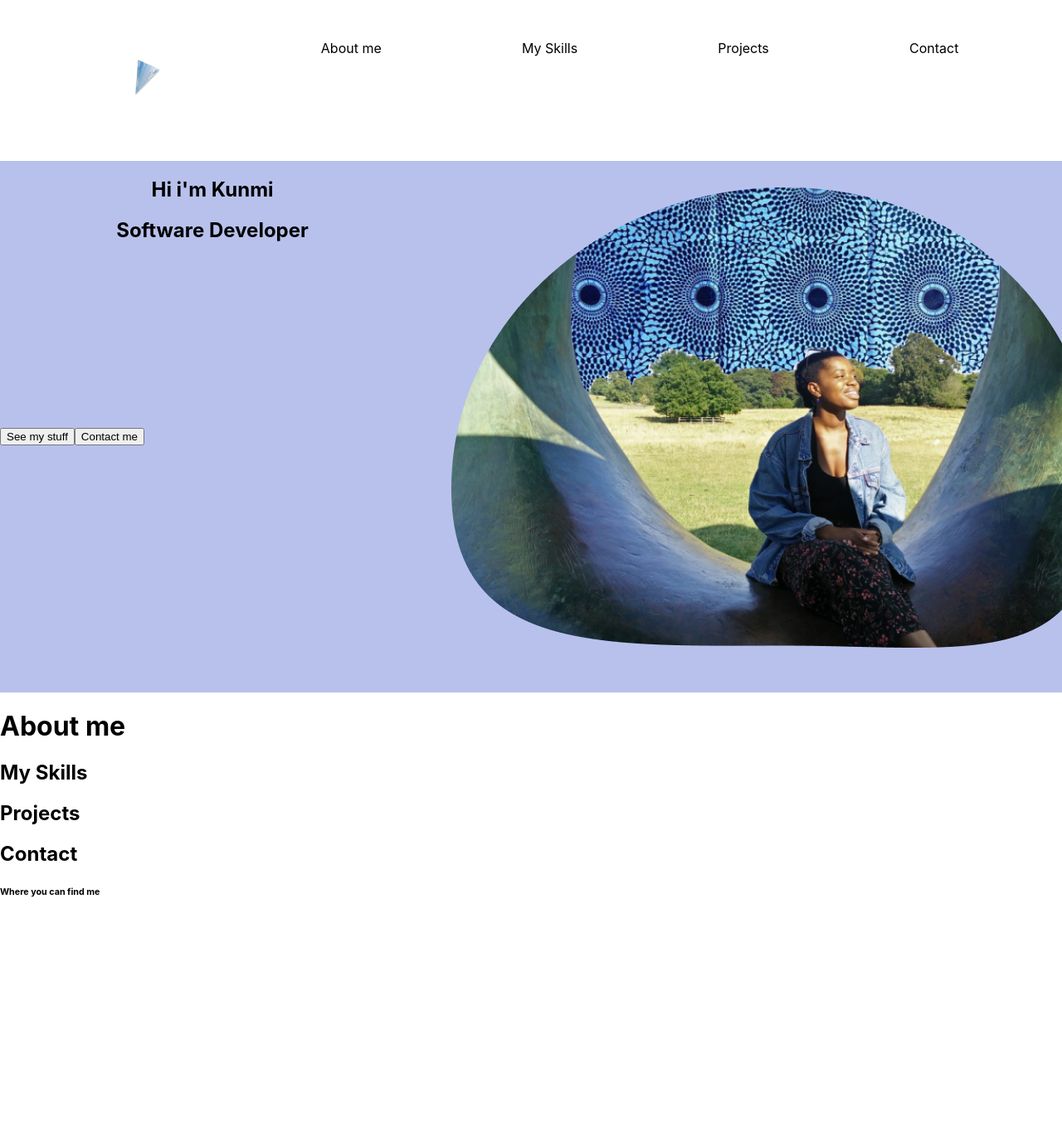
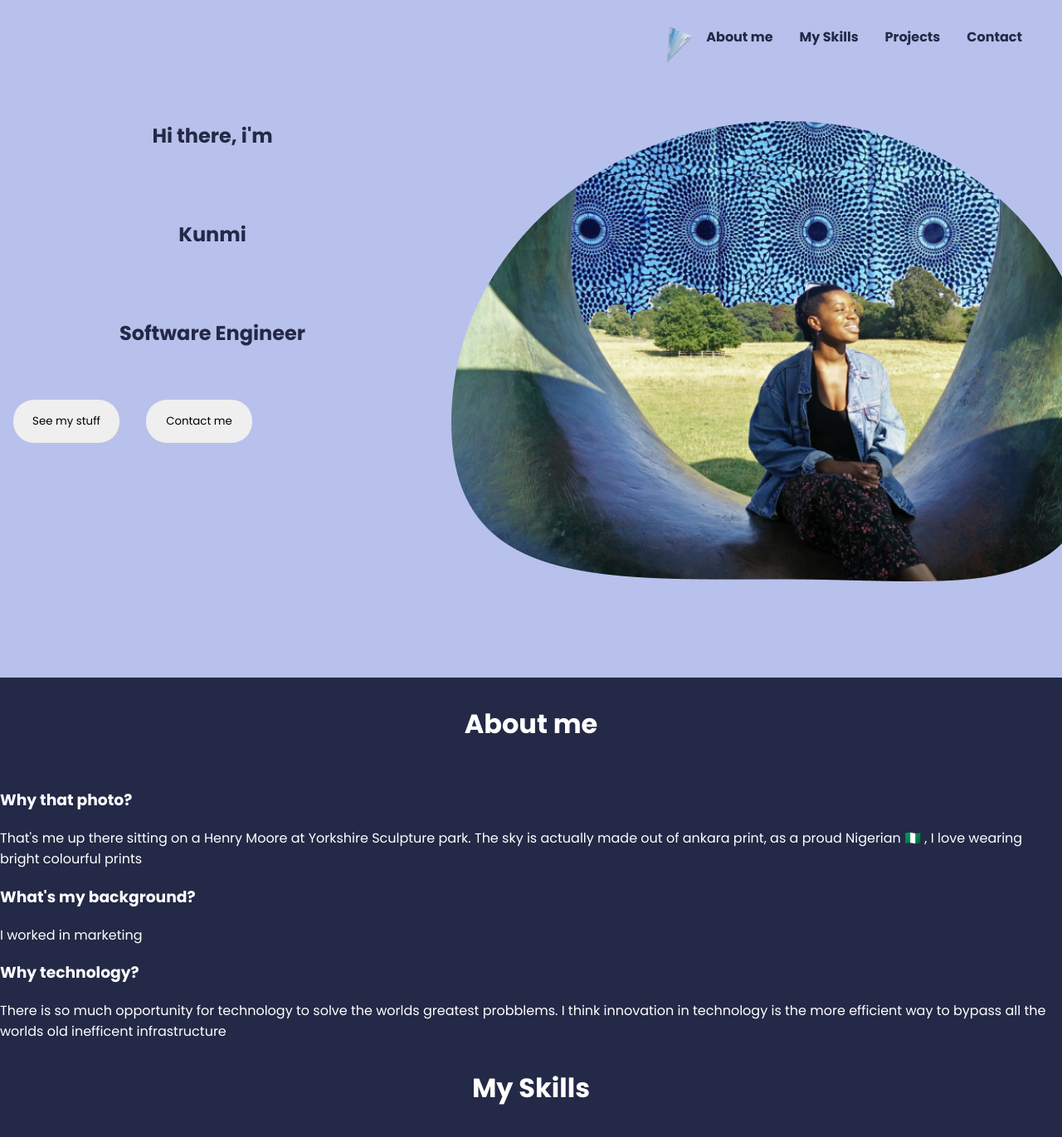
Before and after one commit to kumsw/portfolio-website, a React app: page / in a window 1280 px wide. Shown: the top 1371 px of the page at 83% size. Before the commit the page ends 1107 px from the top, so only its background shows below. Built offline with nearby package versions, Linux system fonts and the light colour scheme.

Commit message:
added font

```diff
--- a/public/index.html
+++ b/public/index.html
@@ -5,13 +5,11 @@
     <link rel="icon" href="%PUBLIC_URL%/favicon.ico" />
     <meta name="viewport" content="width=device-width, initial-scale=1" />
     <meta name="theme-color" content="#000000" />
-    <meta
-      name="description"
-      content="Web site created using create-react-app"
-    />
+    <meta name="Kunmi Williams" content="Kunmi Williams|Software Engineer" />
 
+    <link rel="preconnect" href="https://fonts.gstatic.com" />
     <link
-      href="https://fonts.googleapis.com/css2?family=Poppins&display=swap"
+      href="https://fonts.googleapis.com/css2?family=Poppins:wght@400;600;700&display=swap"
       rel="stylesheet"
     />
     <!--
--- a/src/Components/App/App.module.css
+++ b/src/Components/App/App.module.css
@@ -1,4 +1,6 @@
 .app {
+  font-family: "Poppins", sans-serif;
+  background-color: #232946;
   width: 100%;
   height: 100%;
 }
--- a/src/Components/CtaButton/ctaButton.module.css
+++ b/src/Components/CtaButton/ctaButton.module.css
@@ -0,0 +1,8 @@
+button {
+  font-family: "Poppins", sans-serif;
+  width: 8rem;
+  border: none;
+  border-radius: 25px;
+  padding: 1rem;
+  margin: 1rem;
+}
--- a/src/Components/CtaButton/index.js
+++ b/src/Components/CtaButton/index.js
@@ -1,7 +1,7 @@
 import styles from "./ctaButton.module.css";
 
 function CtaButton({ buttonText }) {
-  return <button>{buttonText}</button>;
+  return <button className={styles.button}>{buttonText}</button>;
 }
 
 export default CtaButton;
--- a/src/Components/Heading/heading.module.css
+++ b/src/Components/Heading/heading.module.css
@@ -0,0 +1,5 @@
+.heading {
+  margin-top: 0px;
+  padding: 2rem;
+  text-align: center;
+}
--- a/src/Components/Heading/index.js
+++ b/src/Components/Heading/index.js
@@ -1,7 +1,7 @@
 import styles from "./heading.module.css";
 
 function Heading({ text }) {
-  return <h1>{text}</h1>;
+  return <h1 className={styles.heading}>{text}</h1>;
 }
 
 export default Heading;
--- a/src/Components/Navbar/index.js
+++ b/src/Components/Navbar/index.js
@@ -10,14 +10,13 @@ import logo from "./Polygon3Kunmi_home_spikes.png";
 function Navbar() {
   return (
     <nav className={styles.nav}>
+      <img
+        className={styles.navLogo}
+        alt="Kunmi Logo"
+        src={logo}
+        onClick={scroll.scrollToTop}
+      />
       <div className={styles.container}>
-        <img
-          className={styles.navLogo}
-          alt="Kunmi Logo"
-          src={logo}
-          onClick={scroll.scrollToTop}
-        />
-
         {navItems.map((item) => {
           return (
             <Link
--- a/src/Components/Navbar/navbar.module.css
+++ b/src/Components/Navbar/navbar.module.css
@@ -1,37 +1,27 @@
-.container {
-  text-align: center;
-  display: flex;
-  flex-direction: row;
-  justify-content: space-around;
-  flex-wrap: wrap;
-  width: 100%;
-  margin: 1rem;
-  padding: 1rem;
-  z-index: 10;
-  border-bottom: black;
-  border-width: 0.2rem;
-}
-.container h4 {
-  float: left;
-}
-
-.navBar {
-  display: flex;
-  justify-content: center;
-  flex-direction: row;
-  padding: 1rem;
-}
-
 .nav {
   display: flex;
   flex-direction: row;
-  padding: 0.5rem;
+  justify-content: flex-end;
+  padding: 2rem;
+  z-index: 10;
+  border-width: 0.2rem;
+  background-color: #b8c1ec;
 }
 
+.container {
+  justify-content: flex-end;
+}
 a {
-  padding: 0.5rem;
+  padding: 1rem;
 }
 .navLogo {
   height: 50px;
   width: 45px;
+  padding: 0px;
+  justify-content: flex-start;
 }
+
+.navItem {
+  color: #232946;
+  font-weight: bold;
+}
--- a/src/Components/TextContent/index.js
+++ b/src/Components/TextContent/index.js
@@ -1,7 +1,7 @@
 import styles from "./textContent.module.css";
 
 function TextContent({ text }) {
-  return <p>{text}</p>;
+  return <p className={styles.textContent}>{text}</p>;
 }
 
 export default TextContent;
--- a/src/Components/TextContent/textContent.module.css
+++ b/src/Components/TextContent/textContent.module.css
@@ -0,0 +1,3 @@
+.textContent {
+  margin: 0px;
+}
--- a/src/Pages/AboutMe/aboutMe.module.css
+++ b/src/Pages/AboutMe/aboutMe.module.css
@@ -0,0 +1,5 @@
+.aboutMe {
+  margin-top: 0px;
+  background-color: #232946;
+  color: white;
+}
--- a/src/Pages/AboutMe/index.js
+++ b/src/Pages/AboutMe/index.js
@@ -1,9 +1,32 @@
+import styles from "./aboutMe.module.css";
 import Heading from "../../Components/Heading";
+import Text from "../../Components/TextContent";
 
 export default function AboutMe() {
   return (
-    <div>
-      <Heading text={"About me"}></Heading>
+    <div className={styles.aboutMe}>
+      <Heading className={styles.heading} text={"About me"}></Heading>
+
+      <section className={styles.section}>
+        <h3>Why that photo? </h3>
+        <Text
+          text={
+            "That's me up there sitting on a Henry Moore at Yorkshire Sculpture park. The sky is actually made out of ankara print, as a proud Nigerian 🇳🇬 , I love wearing bright colourful prints"
+          }
+        ></Text>
+      </section>
+      <section className={styles.section}>
+        <h3> What's my background?</h3>
+        <Text text={" I worked in marketing"}> </Text>
+      </section>
+      <section className={styles.section}>
+        <h3> Why technology? </h3>
+        <Text
+          text={
+            "There is so much opportunity for technology to solve the worlds greatest probblems. I think innovation in technology is the more efficient way to bypass all the worlds old inefficent infrastructure"
+          }
+        ></Text>
+      </section>
     </div>
   );
 }
--- a/src/Pages/Home/home.module.css
+++ b/src/Pages/Home/home.module.css
@@ -3,12 +3,13 @@
   display: grid;
   grid-template-columns: 40% auto;
   grid-template-rows: 50% 50%;
+  color: #232946;
 }
 
-.heading {
+heading .homeHeading {
   grid-column-start: 1;
   grid-column-end: 2;
-  justify-items: center;
+  margin: 0px;
 }
 img {
   grid-column-start: 2;
--- a/src/Pages/Home/index.js
+++ b/src/Pages/Home/index.js
@@ -6,9 +6,10 @@ import CtaButton from "../../Components/CtaButton";
 function Home() {
   return (
     <div className={styles.home}>
-      <section className={styles.heading}>
-        <Heading text={"Hi i'm Kunmi"}></Heading>
-        <Heading text={"Software Developer"}></Heading>
+      <section className={styles.homeHeading}>
+        <Heading text={`Hi there,  i'm `}> </Heading>
+        <Heading text={"Kunmi"}></Heading>
+        <Heading text={"Software Engineer"}></Heading>
       </section>
       <section className={styles.buttons}>
         <CtaButton buttonText={"See my stuff"}></CtaButton>
--- a/src/Pages/MySkills/index.js
+++ b/src/Pages/MySkills/index.js
@@ -1,7 +1,9 @@
+import styles from "./mySkills.module.css";
+import Heading from "../../Components/Heading";
 export default function MySkills() {
   return (
-    <div>
-      <h2> My Skills</h2>
+    <div className={styles.skills}>
+      <Heading text={"My Skills"}></Heading>
     </div>
   );
 }
--- a/src/Pages/MySkills/mySkills.module.css
+++ b/src/Pages/MySkills/mySkills.module.css
@@ -0,0 +1,5 @@
+.skills {
+  margin-top: 0px;
+  background-color: #232946;
+  color: white;
+}
```
